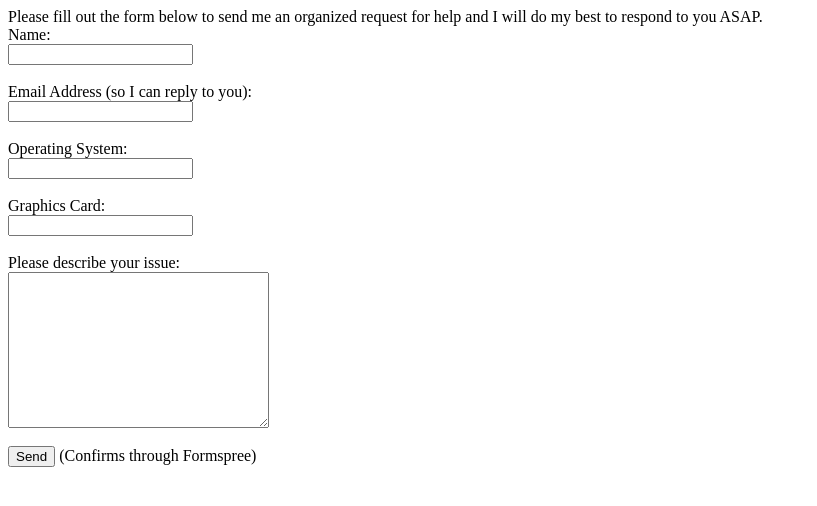
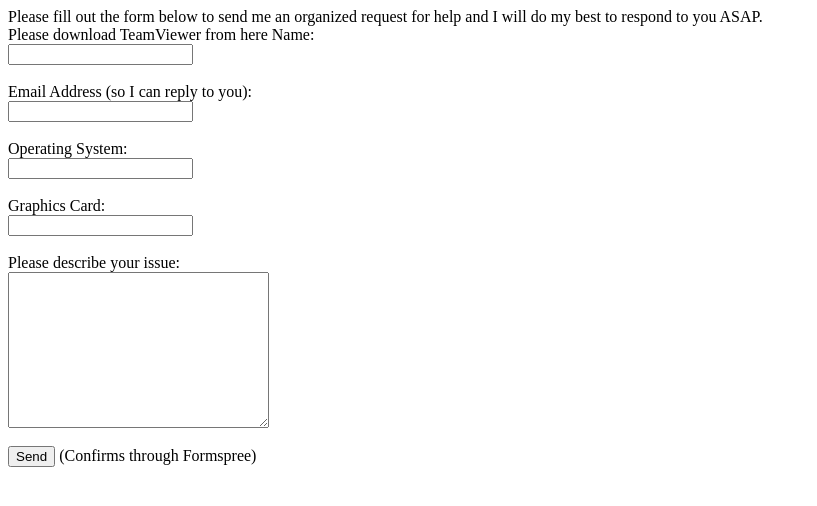
Before and after one commit to VivaLaRobo/VivaLaRobo.github.io, a plain HTML site: page index.html in a window 1280 px wide. Shown: the whole page, without its empty margins (0-817 px from the left). Drawn offline with Linux system fonts and the light colour scheme.

Commit message:
Update index.html

```diff
--- a/index.html
+++ b/index.html
@@ -1,6 +1,8 @@
 Please fill out the form below to send me an organized request for help and I will do my best to respond to you ASAP.
 
 <form action="https://formspree.io/dtrobo13@gmail.com" method="POST">
+
+  Please download TeamViewer from here
 
   Name:<br>
   <input type="text" name="name"><br><br>
```
